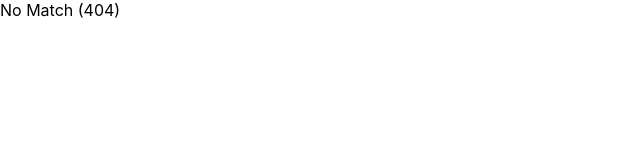
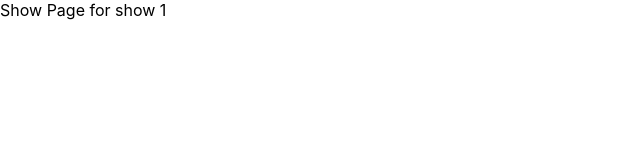
Before and after one commit to winay122/Box_Office_app, a React (Create React App) app: page /show/1 in a window 1280 px wide. Before the commit this address had no page. Shown: the top 160 px of the page, without its empty margins (0-640 px from the left). Built offline with nearby package versions, Linux system fonts and the light colour scheme.

Commit message:
created dynamic show page

```diff
--- a/src/App.jsx
+++ b/src/App.jsx
@@ -1,6 +1,7 @@
 import { BrowserRouter, Routes, Route } from 'react-router-dom';
 import Home from './pages/Home';
 import Starred from './pages/Starred';
+import Show from './pages/Show';
 import MainLayout from './components/MainLayout';
 
 function App() {
@@ -11,6 +12,8 @@
           <Route path="/" element={<Home />} />
           <Route path="/starred" element={<Starred />} />
         </Route>
+
+        <Route path='/show/:showId' element={ <Show /> } />
 
         <Route path="*" element={<div>No Match (404)</div>} />
 
--- a/src/components/shows/ShowCard.jsx
+++ b/src/components/shows/ShowCard.jsx
@@ -15,7 +15,7 @@
                 <p>{summaryStripped}</p>
             </div>
             <div>
-                <Link to='/'>Read more...</Link>
+                <Link to={`/show/${id}`}>Read more...</Link>
                 <button type='button'>Star me</button>
             </div>
         </div>
--- /dev/null
+++ b/src/pages/Show.jsx
@@ -0,0 +1,9 @@
+import { useParams } from "react-router-dom";
+
+const Show = () => {
+const { showId } = useParams();
+
+return <div>Show Page for show {showId} </div>
+}
+
+export default Show;
```
